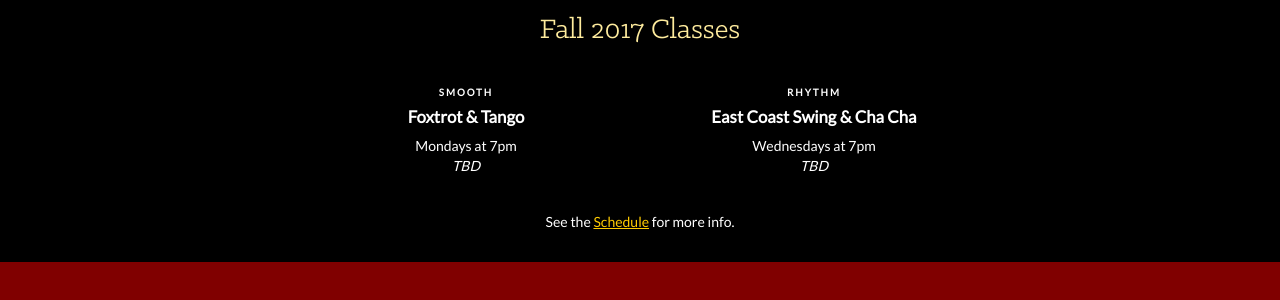
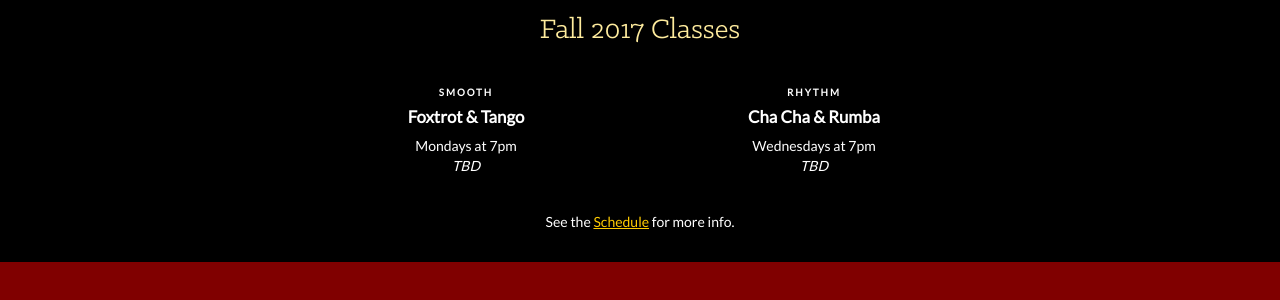
Before and after one commit to uscballroom/uscballroom.github.io, a Jekyll site: the page built from _pages/home.html, in a window 1280 px wide. Shown: the part 1355-1655 px from the top of the page. Built offline with Jekyll 4.4.1, drawn with Linux system fonts in a browser that asks for light colours; some web fonts are replaced.

Commit message:
Fixed Beginner Rhythm Classes (Dana)

```diff
--- a/_pages/home.html
+++ b/_pages/home.html
@@ -50,7 +50,7 @@ large_header: true
         </div>
         <div>
           <h6>RHYTHM</h6>
-          <h5>East Coast Swing &amp; Cha Cha</h5>
+          <h5>Cha Cha &amp; Rumba</h5>
           <p>Wednesdays at 7pm</p>
           <p><i>TBD</i></p>
         </div>
```
